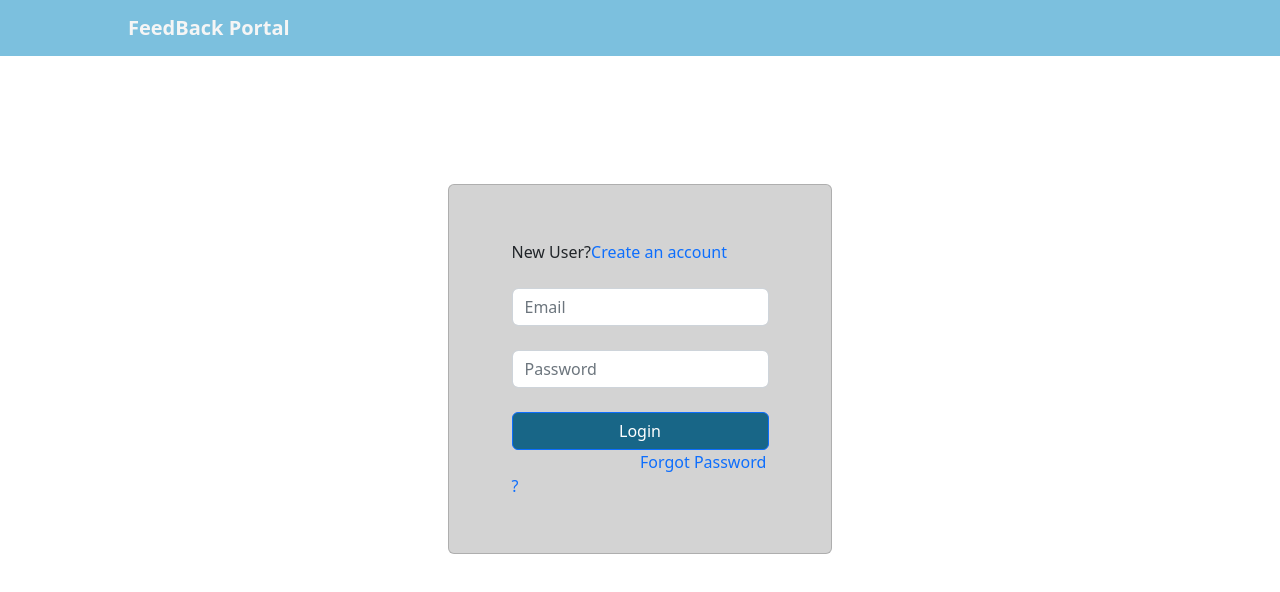
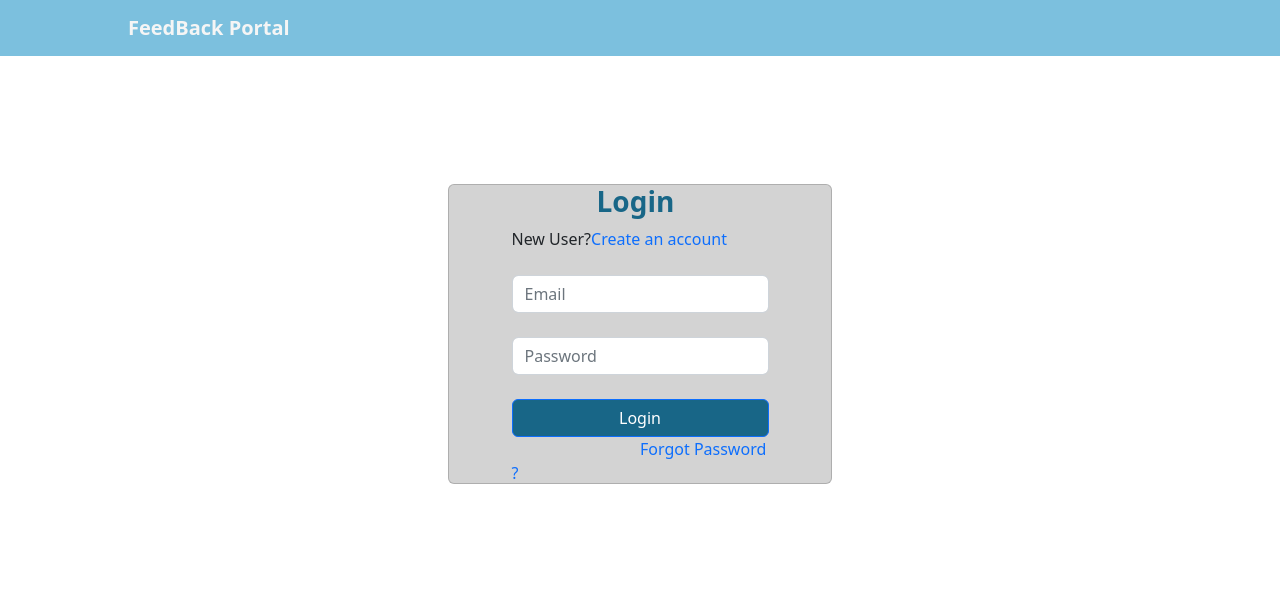
Before and after one commit to urvashichaudhary13/interview-portal-ui, a React (Create React App) app: page / in a window 1280 px wide. Shown: the top 592 px of the page. Built offline with nearby package versions, Linux system fonts and the light colour scheme.

Commit message:
favicon updated

```diff
--- a/src/pages/login/Login.jsx
+++ b/src/pages/login/Login.jsx
@@ -1,14 +1,16 @@
 import React from "react";
 import { Header } from "../../components/Header";
-import "./style.css";
+import "./login.css";
 
 const Login = () => {
   return (
     <>
       <Header />
       <section>
-        <div className="box card">
+        <div className="login-box card">
           <form className="box-input">
+          <label class="login-title"><h3><b>Login</b></h3></label>
+          <br />
             <label>New User?</label>
             <a class="account" href="/signup">
               Create an account
--- a/src/pages/login/style.css
+++ b/src/pages/login/login.css
@@ -7,7 +7,7 @@
     color: whitesmoke;
 }
 
-.box {
+.login-box {
   width: 30%;
   background-color: lightgray;
   margin: auto;
@@ -35,3 +35,8 @@
     margin-left: 50%;
     text-decoration: none;
 }
+
+.login-title {
+    margin-left: 85px;
+    color:rgb(24, 102, 135);
+}
--- a/src/pages/signup/Signup.js
+++ b/src/pages/signup/Signup.js
@@ -8,6 +8,9 @@ export const Signup = () => {
       <section>
         <div className="box card">
           <form className="box-input">
+            <label class="signup-heading"><h3><b>Sign Up</b></h3></label>
+            <br />
+            <br />
             <input class="form-control" placeholder="First name" required />
             <br />
             <input class="form-control" placeholder="Last name" required />
@@ -32,9 +35,8 @@ export const Signup = () => {
             <button type="submit" class="btn btn-primary login-button">
               Sign Up
             </button>
-            <label>Already a member?</label>
+            <label >Already a member?</label>
             <a href="/login">Sign in</a>
-            <br />
           </form>
         </div>
       </section>
--- a/src/pages/signup/style.css
+++ b/src/pages/signup/style.css
@@ -13,7 +13,7 @@
     margin: auto;
     vertical-align: middle;
     margin-top: 10%;
-    height: 370px;
+    height: 420px;
 }
 
 .account {
@@ -35,3 +35,8 @@
     margin-left: 50%;
     text-decoration: none;
 }
+
+.signup-heading {
+    margin-left: 80px;
+    color: rgb(24,102,135);
+}
```
Also changed, not shown: 1 other file (tests, documents, lock files or other folders).
